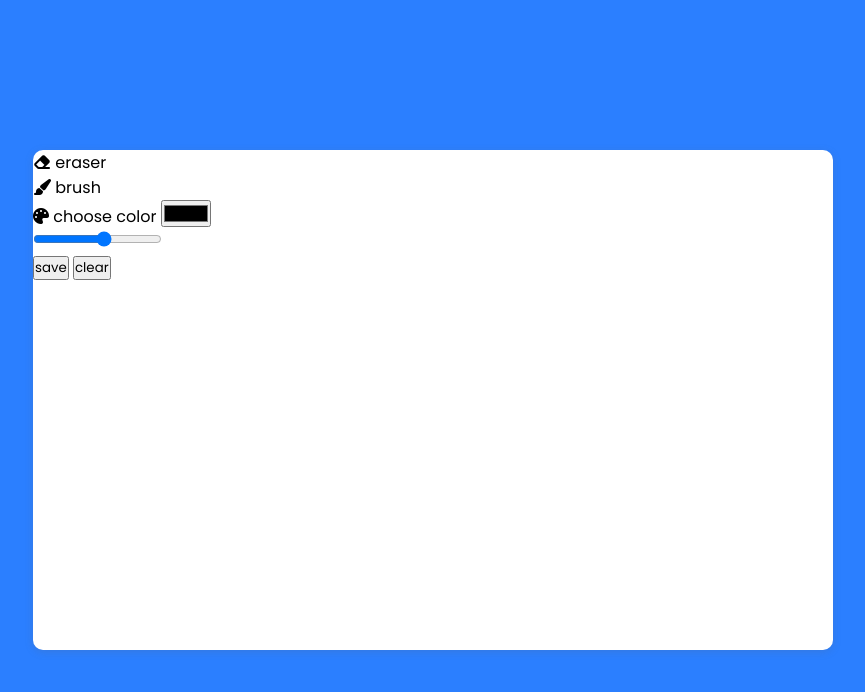
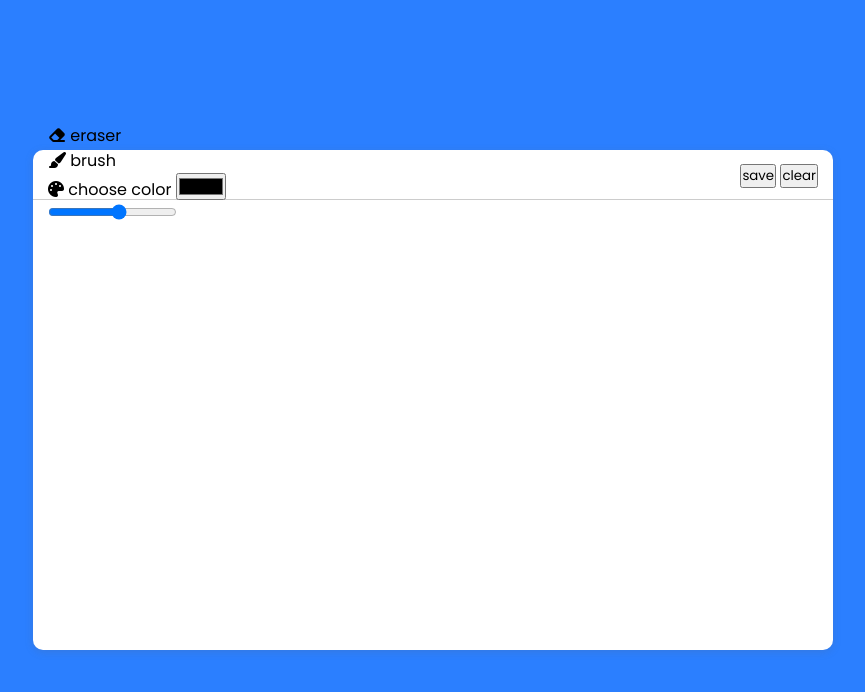
Before and after one commit to bahareseddigh/Simple-Paint-App, a plain HTML site: page index.html in a window 1280 px wide. Shown: the whole page, without its empty margins (207-1072 px from the left). Drawn offline with Linux system fonts and the light colour scheme.

Commit message:
set style on tools-area

```diff
--- a/style.css
+++ b/style.css
@@ -19,3 +19,11 @@ body{
     border-radius: 10px;
     box-shadow: rgba(99, 99, 99, 0.2) 0px 2px 8px 0px;
 }
+.tools-area{
+    height: 50px;
+    display: flex;
+    justify-content: space-between;
+    align-items: center;
+    border-bottom: 1px solid #ccc;
+    padding: 0 15px;
+}
```
